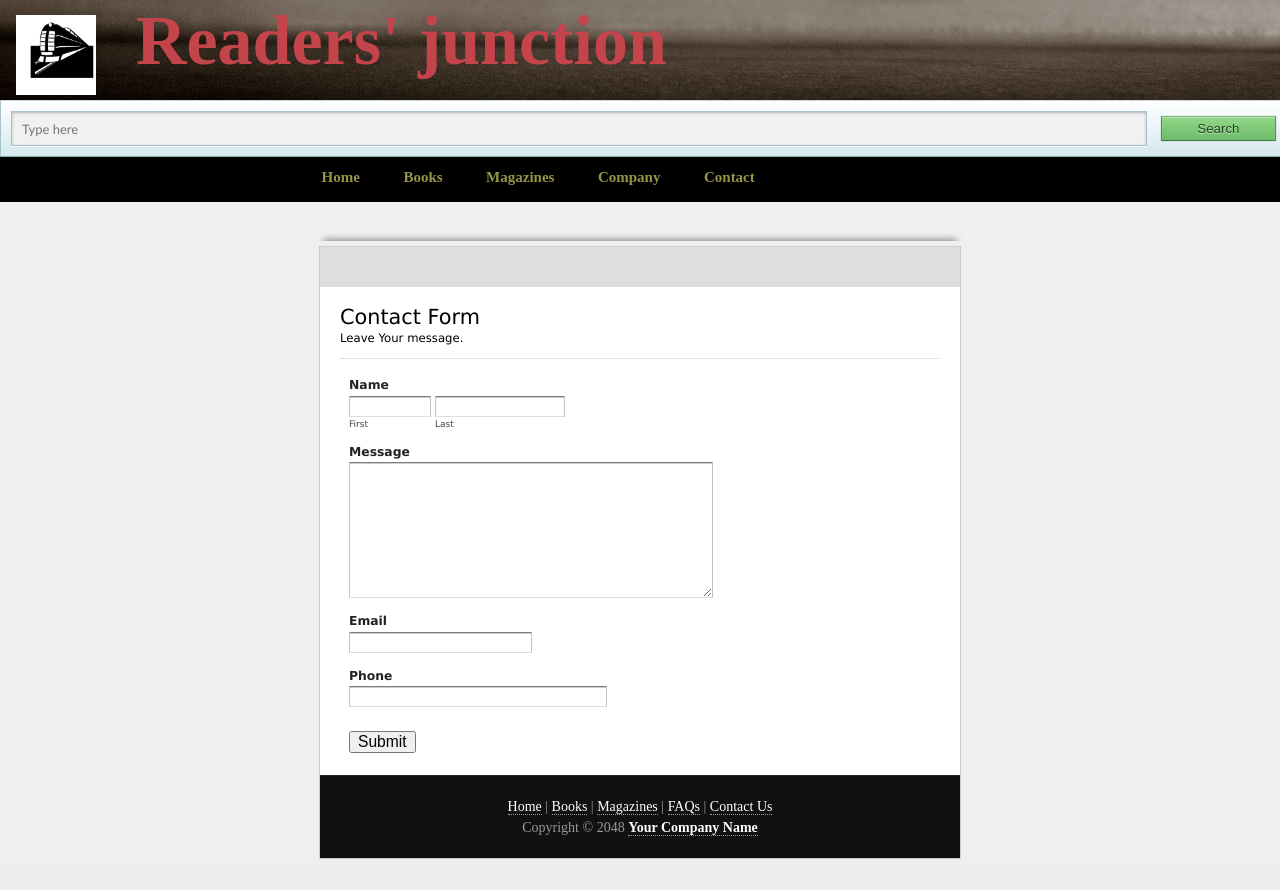
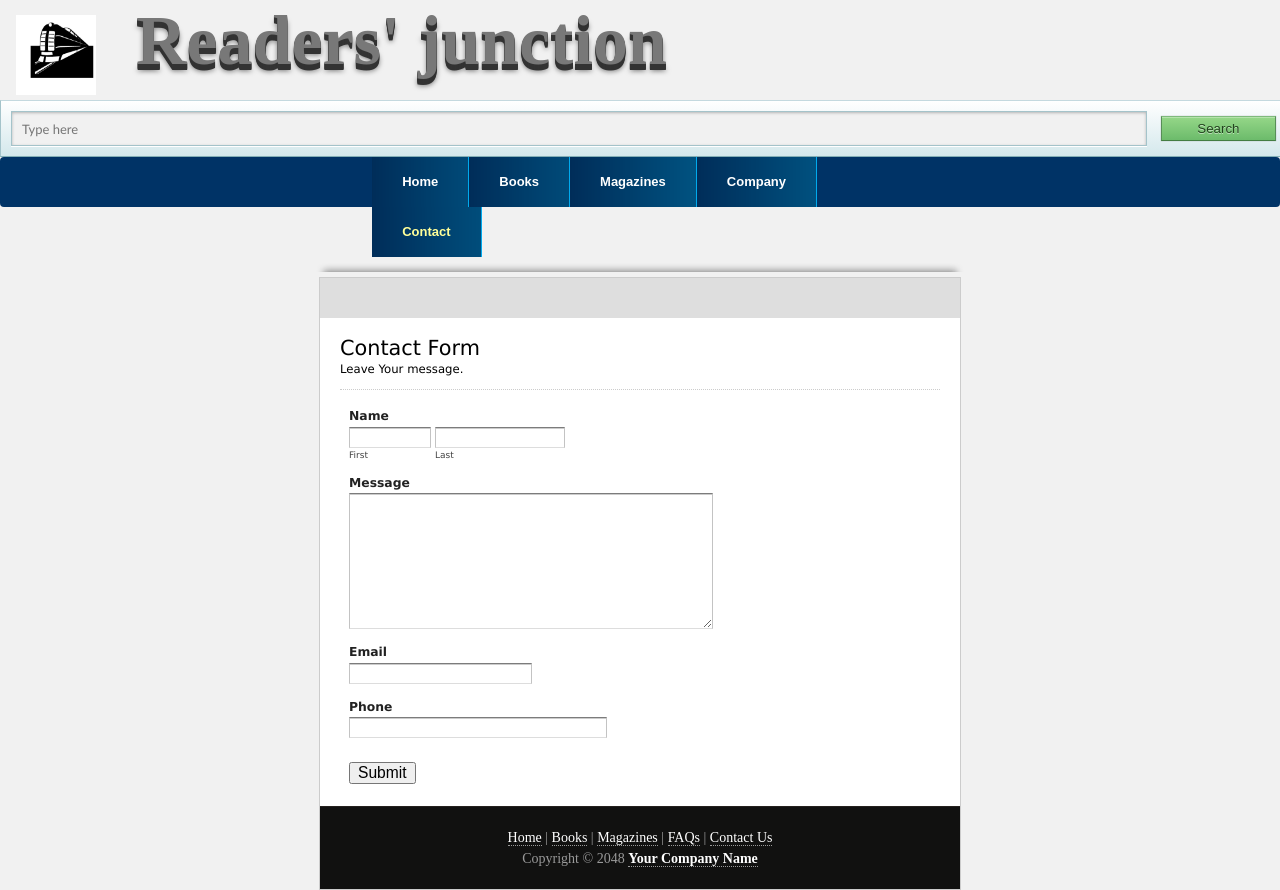
Before and after one commit to Readers-Junction/website, a PHP site: page /contact.html in a window 1280 px wide. Before the commit the page ends 859 px from the top, so only its background shows below. Run offline with PHP 8.4, Linux system fonts and the light colour scheme; some web fonts are replaced.

Commit message:
Changed header and menu style

```diff
--- a/art.php
+++ b/art.php
@@ -5,6 +5,9 @@
     <title>Books Display</title>
     <link rel="stylesheet" href="css/common.css" type="text/css" />
 	<link rel="stylesheet" href="css/bookDisplay.css" type="text/css" />
+	<link rel="stylesheet" href="css/menu.css" type="text/css" />
+
+	<script type="text/javascript" src="js/menu.js"></script>
 
 </head>
 
@@ -30,7 +33,9 @@
 		</form>
 	</div>
 
+
 	<div id="main_menu">
+		<div id = "main_menu_2">
 			<ul class="Level_1">
 				<li><a href="index.html" class="current">Home</a></li>
 				<li><a href="books.html">Books</a></li>
@@ -38,6 +43,7 @@
 				<li><a href="about.html">Company</a></li>
 				<li><a href="contact.html">Contact</a></li>
 			</ul>
+		</div>
 	</div> <!-- end of menu -->
 
 	<div id = "catText">
--- a/books.html
+++ b/books.html
@@ -5,6 +5,9 @@
 	<title>Book Categories | Readers' Junction | Rent Books and Magazines</title>
 	<link rel="stylesheet" href="css/common.css" type="text/css" />
 	<link rel="stylesheet" href="css/books.css" type="text/css" />
+	<link rel="stylesheet" href="css/menu.css" type="text/css" />
+
+	<script type="text/javascript" src="js/menu.js"></script>
 
 
 </head>
@@ -32,6 +35,7 @@
 	</div>
 
 	<div id="main_menu">
+		<div id = "main_menu_2">
 			<ul class="Level_1">
 				<li><a href="index.html" class="current">Home</a></li>
 				<li><a href="books.html">Books</a></li>
@@ -39,7 +43,9 @@
 				<li><a href="about.html">Company</a></li>
 				<li><a href="contact.html">Contact</a></li>
 			</ul>
+		</div>
 	</div> <!-- end of menu -->
+
 
 	<div id = "catText">
 		<ul>
--- a/contact.html
+++ b/contact.html
@@ -5,9 +5,11 @@
 <title>Contact | Readers' Junction | Rent Books and Magazines</title>
 
 	<link rel="stylesheet" type="text/css" href="css/view.css" media="all">
-<link href="css/common.css" rel="stylesheet" type="text/css" />
+	<link rel="stylesheet" href="css/common.css" type="text/css" />
+	<link rel="stylesheet" href="css/menu.css" type="text/css" />
 
-<script type="text/javascript" src="view.js"></script>
+	<script type="text/javascript" src="js/menu.js"></script>
+	<script type="text/javascript" src="js/view.js"></script>
 
 
 </head>
@@ -34,6 +36,7 @@
 	</div>
 
 	<div id="main_menu">
+		<div id = "main_menu_2">
 			<ul class="Level_1">
 				<li><a href="index.html" class="current">Home</a></li>
 				<li><a href="books.html">Books</a></li>
@@ -41,7 +44,10 @@
 				<li><a href="about.html">Company</a></li>
 				<li><a href="contact.html">Contact</a></li>
 			</ul>
+		</div>
 	</div> <!-- end of menu -->
+
+
 
 	<img id="top" src="images/form_top.png" alt="">
 	<div id="form_container">
--- a/css/common.css
+++ b/css/common.css
@@ -10,7 +10,7 @@ body {
 	font-family: websiteFont;
 	font-size: 14px;
 /*	background: url(../images/background.png) no-repeat; */
-	background:#efefef
+	background:#F1F1F1
 }
 
 a:link, a:visited { color: #c4444c; text-decoration: none; font-weight: bold;}
@@ -79,9 +79,10 @@ img {
 			/* HEADER START */
 #header {
 	height: 100px;
-	background: url(../images/header.jpg);
+	background: #f1f1f1
 
 }
+
 
 #logo {
 	float: left;
@@ -94,13 +95,22 @@ img {
 
 #sitename{
 	font-size:70px;
+
 	display:inline;
 	position:relative;
 	top: 30px;
 	left: 50px;
+	text-shadow: 0 1px 0 #333,
+				0 2px 0 #333,
+0 3px 0 #333,
+0 4px 0 #333,
+0 5px 0 #333,
+0 6px 0 #333,
+0 7px 5px rgba(0, 0, 0, 0.5);
 	}
-#sitename a:hover{
+#sitename a:hover, a:link, a:visited, a:active{
 text-decoration: none;
+color:#787878;
 }
 
 #cart{
@@ -181,7 +191,7 @@ margin-top: 20px;
 
 
 		/* MENU START */
-
+/*
 #main_menu {
 	clear: both;
 	height: 45px;
@@ -214,7 +224,7 @@ display:inline;
 #main_menu li a:hover{
 	color: #fcf88e;
 }
-
+*/
 		/* MENU END*/
 
 		/* footer */
--- /dev/null
+++ b/css/menu.css
@@ -0,0 +1,67 @@
+
+#main_menu
+{
+    background-color: #036;
+    height: 50px;
+    clear:both;
+    text-align:center;/*For IE5 or IE No DOCTYPE*/
+    border-radius: 4px;
+    -moz-border-radius: 4px;
+    -webkit-border-radius: 4px;
+}
+
+#main_menu_2
+{
+    margin: 0 29%;/*If you don't want the menu center aligned, remove this line and above text-align:center*/
+    border-left:solid 1px #0AE;
+}
+
+#main_menu_2 ul
+{
+    font: normal 13px Arial;
+    list-style-type: none;
+    float:left;
+    padding:0;margin:0;
+}
+
+#main_menu_2 li
+{
+    background: url(../images/mb3_2_1.png);
+    line-height: 50px;
+    position: relative;
+    overflow: hidden;/*used to hide slip*/
+    z-index: 0;
+    float:left;
+    list-style-type: none;
+    padding:0;margin:0;
+    border-right:solid 1px #0AE;
+}
+
+#main_menu_2 li.current, #main_menu_2 .slip
+{
+    background-color: #006396;
+}
+
+#main_menu_2 li a
+{
+    text-align: center;
+    text-decoration: none;
+    padding: 0 30px;/*30px is used to adjust the distance between each menu item. Now the distance is 30+30=60px.*/
+    /*width: 100px;*/ /*If you prefer a fixed width, uncomment this line and comment out above line*/
+    color: white;
+    display: block;
+    z-index: 2;
+    white-space:nowrap;
+}
+
+#main_menu_2 li.current a
+{
+    color: #ffff99;
+}
+
+#main_menu_2 .slip
+{
+    position: absolute;
+    top: 0;
+    z-index: -1;
+}
--- a/index.html
+++ b/index.html
@@ -9,6 +9,7 @@
 <link rel="stylesheet" href="css/books.css" type="text/css" />
 <link rel="stylesheet" href="css/social.css"  type="text/css"/>
 <link rel="stylesheet" href="css/jquery.cluetip.css" type="text/css" />
+<link rel="stylesheet" href="css/menu.css" type="text/css" />
 
 <script type="text/javascript" src="js/jquery-1.6.2.min.js"></script>
 <script type="text/javascript" src="js/jquery.jcarousel.min.js"></script>
@@ -18,6 +19,7 @@
 <script type="text/javascript" src="js/functions.js"></script>
 <script type="text/javascript" src="js/socialbars.js"></script>
 <script type="text/javascript" src="js/f2.js"></script>
+<script type="text/javascript" src="js/menu.js"></script>
 </head>
 
 <body>
@@ -49,6 +51,7 @@
 	</div>
 
 	<div id="main_menu">
+		<div id = "main_menu_2">
 			<ul class="Level_1">
 				<li><a href="index.html" class="current">Home</a></li>
 				<li><a href="books.html">Books</a></li>
@@ -56,6 +59,7 @@
 				<li><a href="about.html">Company</a></li>
 				<li><a href="contact.html">Contact</a></li>
 			</ul>
+		</div>
     </div> <!-- end of menu -->
 
 	<!-- Slider -->
--- /dev/null
+++ b/js/menu.js
@@ -0,0 +1,90 @@
+/*! Visit www.menucool.com for source code, other menu scripts and web UI controls
+*  Please keep this notice intact. Thank you. */
+
+var main_menu = function () {
+    var speed = 8;
+    return {
+        initMenu: function () {
+            var m = document.getElementById('main_menu_2');
+            if (!m) return;
+            m.style.width = m.getElementsByTagName("ul")[0].offsetWidth + 1 + "px";
+            var lis = m.getElementsByTagName('li');
+            var a = m.getElementsByTagName("a");
+            var url = document.location.href.toLowerCase();
+            var k = -1;
+            var nLength = -1;
+            var slip = [];
+
+            for (i = 0; i < a.length; i++) {
+                if (url.indexOf(a[i].href.toLowerCase()) != -1 && a[i].href.length > nLength) {
+                    k = i;
+                    nLength = a[i].href.length;
+                }
+            }
+            if (k == -1 && /:\/\/(?:www\.)?[^.\/]+?\.[^.\/]+\/?$/.test) {
+                for (var i = 0; i < a.length; i++) {
+                    if (a[i].getAttribute("maptopuredomain") == "true") {
+                        k = i;
+                        break;
+                    }
+                }
+                if (k == -1 && a[0].getAttribute("maptopuredomain") != "false")
+                    k = 0;
+            }
+
+            for (var i = 0; i < lis.length; i++) {
+
+                slip[i] = document.createElement('div');
+                slip[i].className = 'slip';
+                slip[i].style.width = lis[i].offsetWidth + "px";
+                slip[i].style.height = lis[i].offsetHeight + "px";
+                slip[i].style.left = lis[i].offsetWidth + 1 + "px"; // +1 to eliminate an gap color in IE5 or No DOCTYPE
+                lis[i].appendChild(slip[i]);
+
+                lis[i].onmouseover = function () {
+                    clearInterval(this.t);
+                    main_menu.move(this, 0);
+                };
+                lis[i].onmouseout = function () {
+                    clearInterval(this.t);
+                    main_menu.move(this, 1);
+                }
+            }
+            if (k > -1) {
+                slip[k].style.display = 'none';
+                lis[k].className = 'current';
+            }
+        },
+        move: function (li, direction) {
+            var tabs = li.childNodes;
+            var slipobj = tabs[tabs.length - 1];
+            if (direction == 0) {
+                li.t = setInterval(function () { if (slipobj.offsetLeft <= 0) { clearInterval(li.t); } else { main_menu.moveLeft(slipobj); } }, 15);
+            }
+            else {
+                li.t = setInterval(function () { if (slipobj.offsetLeft >= slipobj.offsetWidth) { clearInterval(li.t); } else { main_menu.moveRight(slipobj); } }, 15);
+            }
+        },
+        moveLeft: function (obj) {
+            if (obj.offsetLeft < 3) {
+                obj.style.left = "0px";
+            }
+            else {
+                obj.style.left = obj.offsetLeft-Math.ceil(obj.offsetLeft / speed) + "px";
+            }
+        },
+        moveRight: function (obj) {
+            obj.style.left = obj.offsetLeft + 3 + "px";
+        }
+    };
+} ();
+
+if (window.addEventListener) {
+    window.addEventListener("load", main_menu.initMenu, false);
+}
+else if (window.attachEvent) {
+    window.attachEvent("onload", main_menu.initMenu);
+}
+else {
+    window["onload"] = main_menu.initMenu;
+}
```
Also changed, not shown: images/mb3_2_1.png (added). Lines whose indentation alone changed are shown as unchanged.
